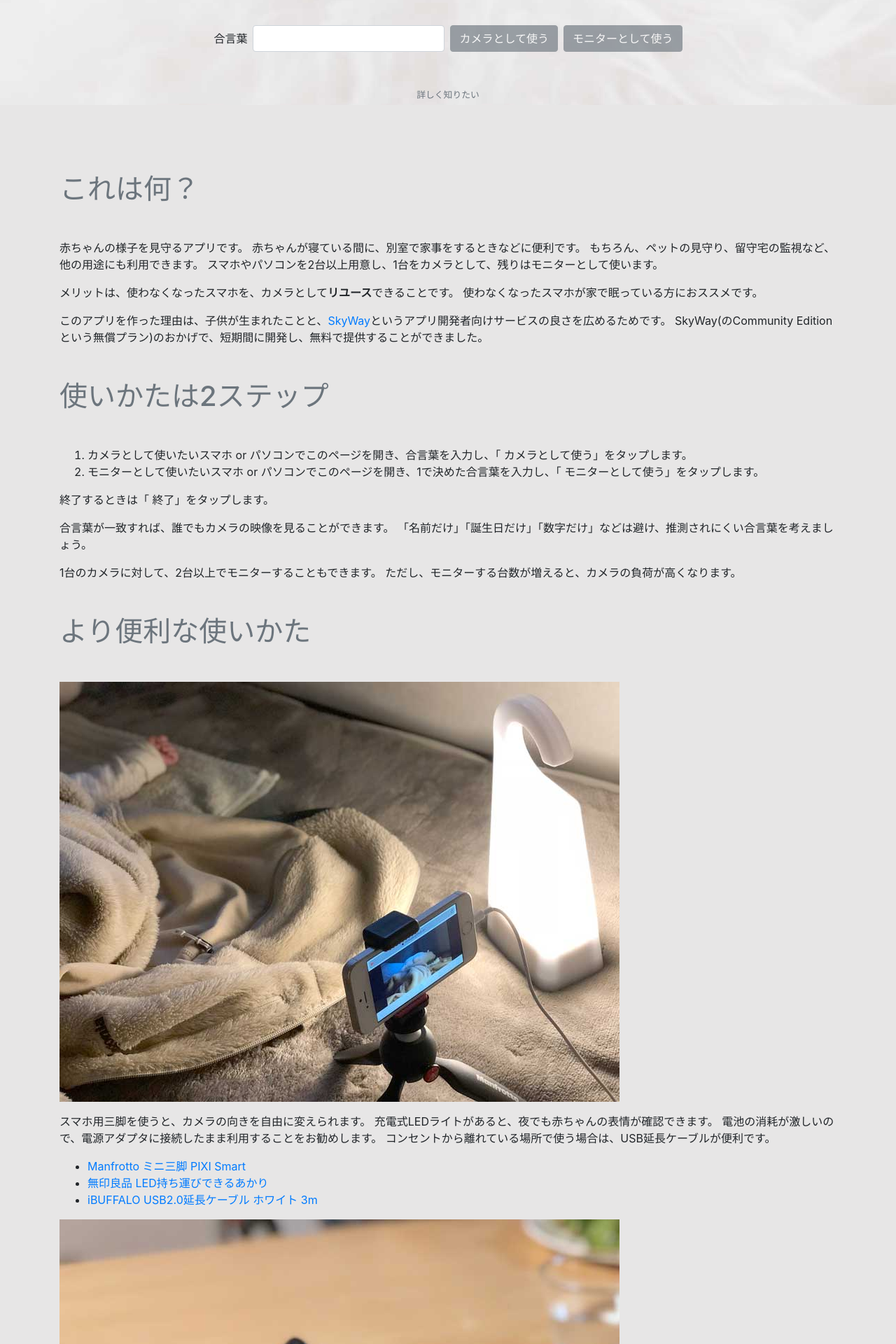
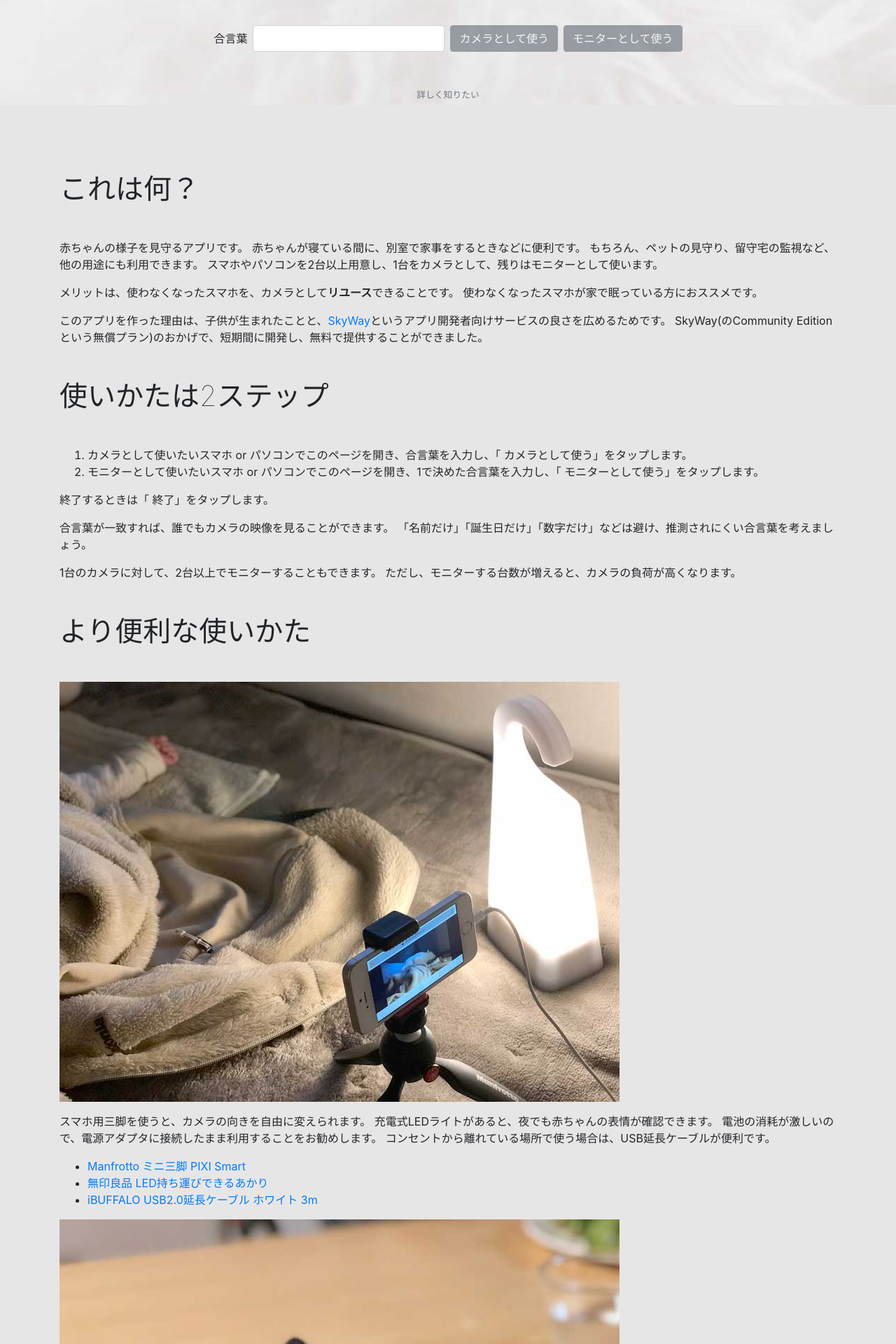
Before and after one commit to rotsuya/skyway-baby-monitor, a Jekyll site: the page built from index.md, in a window 1280 px wide. Shown: the part 750-2670 px from the top of the page at 70% size. Built offline with Jekyll 4.4.1, drawn with Linux system fonts in a browser that asks for light colours; some web fonts are replaced; our own code applies the rules of GitHub Pages for plain Markdown files.

Commit message:
Improve typography of headings

```diff
--- a/index.css
+++ b/index.css
@@ -13,3 +13,7 @@ h1.d-sm-none, h1.d-sm-block {
     font-weight: 100;
     text-shadow: 0 0 2px #fff;
 }
+
+h1.my-5 {
+    font-weight: 100;
+}
--- a/index.md
+++ b/index.md
@@ -2,7 +2,7 @@
 layout: index
 ---
 # これは何？
-{: .text-muted .my-5 }
+{: .my-5 }
 
 赤ちゃんの様子を見守るアプリです。
 赤ちゃんが寝ている間に、別室で家事をするときなどに便利です。
@@ -16,7 +16,7 @@ layout: index
 SkyWay(のCommunity Editionという無償プラン)のおかげで、短期間に開発し、無料で提供することができました。
 
 # 使いかたは2ステップ
-{: .text-muted .my-5 }
+{: .my-5 }
 
 1. カメラとして使いたいスマホ or パソコンでこのページを開き、合言葉を入力し、「<span class="oi oi-video" title="video" aria-hidden="true"></span> カメラとして使う」をタップします。
 2. モニターとして使いたいスマホ or パソコンでこのページを開き、1で決めた合言葉を入力し、「<span class="oi oi-monitor" title="monitor" aria-hidden="true"></span> モニターとして使う」をタップします。
@@ -33,7 +33,7 @@ SkyWay(のCommunity Editionという無償プラン)のおかげで、短期間
 {% endcomment %}
 
 # より便利な使いかた
-{: .text-muted .my-5 }
+{: .my-5 }
 
 ![camera](camera.jpg){: .img-fluid }
 
@@ -53,7 +53,7 @@ SkyWay(のCommunity Editionという無償プラン)のおかげで、短期間
 - [TOPEAK ライドケース](https://www.amazon.co.jp/dp/B06XCQBVYY/){: target="blank" }
 
 # 注意していただきたいこと
-{: .text-muted .my-5 }
+{: .my-5 }
 
 iPhoneをカメラとして使った場合に、時々、音が送られなくなることがあります。
 Safariを強制終了してやり直すと直ります。([Apple公式サイトの手順](https://support.apple.com/ja-jp/HT201330))
@@ -72,7 +72,7 @@ Wi-Fiの電磁波の強さは4Gの**20分の1**です。
 そういった環境で利用したい方は、[高度な使い方](#advanced)をお読みください。
 
 # 対応環境
-{: .text-muted .my-5 }
+{: .my-5 }
 
 スマホ・タブレット(iPhone, iPad, Android)、パソコン(Windows, Mac)の、ブラウザ(Safari、Chrome、Firefox)で利用できます。
 
@@ -90,7 +90,7 @@ Wi-Fiの電磁波の強さは4Gの**20分の1**です。
     - Firefox 最新版とその1つ前のバージョン
 
 # 専用機や専用アプリの紹介
-{: .text-muted .my-5 }
+{: .my-5 }
 
 使い勝手や機能面では、専用機や専用アプリにはかないません。
 このアプリが物足りなく感じる方は、試してみてください。
```
